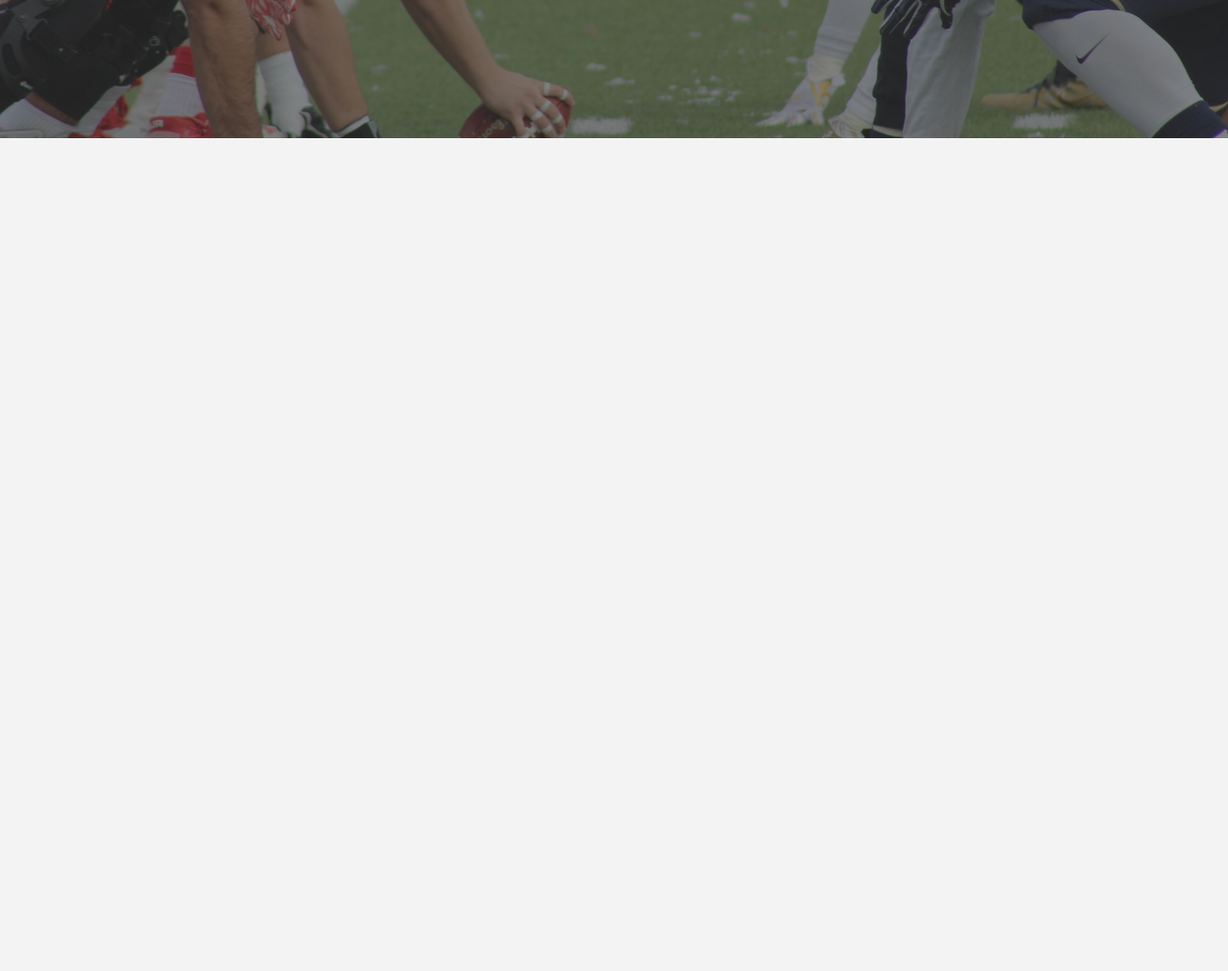
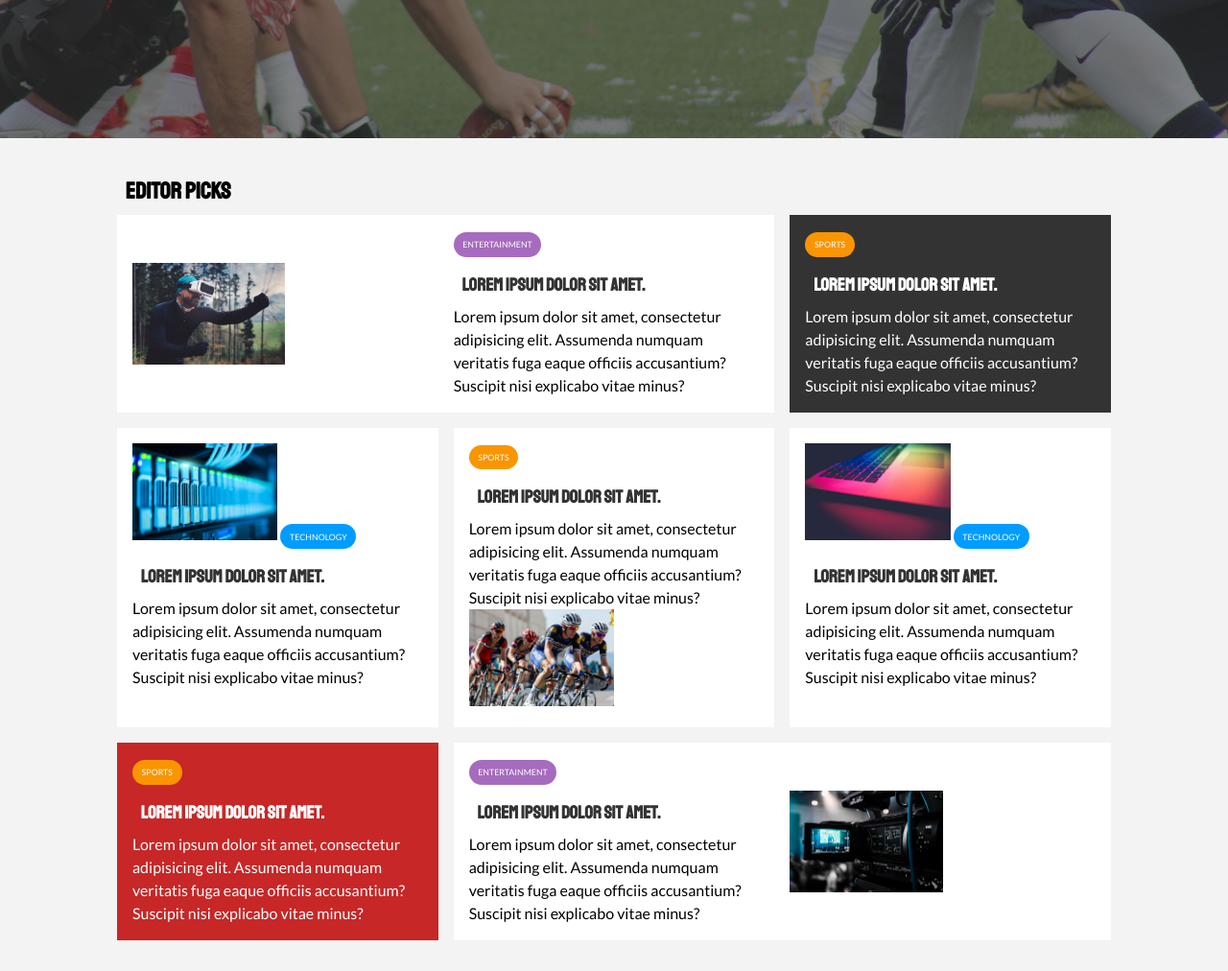
Before and after one commit to YusufHabeebah0409/News-Grid-Website, a plain HTML site: page index.html in a window 1280 px wide. Shown: the part 500-1512 px from the top of the page at 96% size. Before the commit the page ends 800 px from the top, so only its background shows below. Drawn offline with Linux system fonts and the light colour scheme.

Commit message:
Refactor HTML structure and enhance CSS for article layout and styling

```diff
--- a/index.html
+++ b/index.html
@@ -1,36 +1,51 @@
 <!DOCTYPE html>
 <html lang="en">
-
   <head>
-    <meta charset="UTF-8">
-    <meta name="viewport" content="width=device-width, initial-scale=1.0">
+    <meta charset="UTF-8" />
+    <meta name="viewport" content="width=device-width, initial-scale=1.0" />
 
     <!-- FontAwesome  -->
-    <script src="https://kit.fontawesome.com/7cea377a28.js" crossorigin="anonymous"></script>
+    <script
+      src="https://kit.fontawesome.com/7cea377a28.js"
+      crossorigin="anonymous"
+    ></script>
 
     <!-- Google Fonts  -->
-    <link rel="preconnect" href="https://fonts.googleapis.com">
-    <link rel="preconnect" href="https://fonts.gstatic.com" crossorigin>
+    <link rel="preconnect" href="https://fonts.googleapis.com" />
+    <link rel="preconnect" href="https://fonts.gstatic.com" crossorigin />
     <link
       href="https://fonts.googleapis.com/css2?family=Lato:ital,wght@0,100;0,300;0,400;0,700;0,900;1,100;1,300;1,400;1,700;1,900&family=Staatliches&display=swap"
-        rel="stylesheet">
+      rel="stylesheet"
+    />
 
     <!-- CSS Links  -->
-    <link rel="stylesheet" href="style.css">
-    <link rel="stylesheet" media="screen and (max-width: 768px )" href="mobile.css">
-    <link rel="icon" type="image/png" sizes="16x16" href="/favicon-16x16.png">
+    <link rel="stylesheet" href="style.css" />
+    <link
+      rel="stylesheet"
+      media="screen and (max-width: 768px )"
+      href="mobile.css"
+    />
+    <link rel="icon" type="image/png" sizes="16x16" href="/favicon-16x16.png" />
     <title>News Grid | Latest News</title>
   </head>
 
   <body>
     <nav id="main-nav">
       <div class="container">
-            <img src="./logo.png" alt="News Grid Logo">
+        <img src="./logo.png" alt="News Grid Logo" />
         <div class="social">
-                <a href="http://facebook.com" target="_blank"><i class="fab fa-facebook fa-2x"></i></a>
-                <a href="http://twitter.com" target="_blank"><i class="fab fa-twitter fa-2x"></i></a>
-                <a href="http://instagram.com" target="_blank"><i class="fab fa-instagram fa-2x"></i></a>
-                <a href="http://youtube.com" target="_blank"><i class="fab fa-youtube fa-2x"></i></a>
+          <a href="http://facebook.com" target="_blank"
+            ><i class="fab fa-facebook fa-2x"></i
+          ></a>
+          <a href="http://twitter.com" target="_blank"
+            ><i class="fab fa-twitter fa-2x"></i
+          ></a>
+          <a href="http://instagram.com" target="_blank"
+            ><i class="fab fa-instagram fa-2x"></i
+          ></a>
+          <a href="http://youtube.com" target="_blank"
+            ><i class="fab fa-youtube fa-2x"></i
+          ></a>
         </div>
         <ul>
           <li><a class="current" href="index.html">Home</a></li>
@@ -39,7 +54,6 @@
       </div>
     </nav>
 
-
     <!-- Showcase  -->
     <header id="showcase">
       <div class="container">
@@ -47,12 +61,111 @@
           <div class="showcase-content">
             <div class="category category-sports">Sports</div>
             <h1>Some Sports Article</h1>
-                    <p>Lorem ipsum dolor sit amet consectetur adipisicing elit. Aut suscipit perspiciatis rerum recusandae, rem natus, eaque eligendi illum voluptatibus, delectus voluptates sequi nihil molestias autem unde. Eum molestias fuga libero?</p>
+            <p>
+              Lorem ipsum dolor sit amet consectetur adipisicing elit. Aut
+              suscipit perspiciatis rerum recusandae, rem natus, eaque eligendi
+              illum voluptatibus, delectus voluptates sequi nihil molestias
+              autem unde. Eum molestias fuga libero?
+            </p>
             <a href="article.html" class="btn btn-primary">Read More</a>
           </div>
         </div>
       </div>
     </header>
+
+    <!-- Home Articles  -->
+    <section id="home-articles" class="py-2">
+      <div class="container">
+        <h2>Editor Picks</h2>
+        <div class="articles-container">
+          <article class="card">
+            <img src="./ent1.jpg" alt="" />
+            <div>
+              <div class="category category-ent">Entertainment</div>
+              <h3>
+                <a href="article.html">Lorem ipsum dolor sit amet.</a>
+              </h3>
+              <p>
+                Lorem ipsum dolor sit amet, consectetur adipisicing elit.
+                Assumenda numquam veritatis fuga eaque officiis accusantium?
+                Suscipit nisi explicabo vitae minus?
+              </p>
+            </div>
+          </article>
+          <article class="card bg-dark">
+              <div class="category category-sports">Sports</div>
+              <h3>
+                <a href="article.html">Lorem ipsum dolor sit amet.</a>
+              </h3>
+              <p>
+                Lorem ipsum dolor sit amet, consectetur adipisicing elit.
+                Assumenda numquam veritatis fuga eaque officiis accusantium?
+                Suscipit nisi explicabo vitae minus?
+              </p>
+          </article>
+          <article class="card">
+            <img src="./tech1.jpg" alt="">
+              <div class="category category-tech">Technology</div>
+              <h3>
+                <a href="article.html">Lorem ipsum dolor sit amet.</a>
+              </h3>
+              <p>
+                Lorem ipsum dolor sit amet, consectetur adipisicing elit.
+                Assumenda numquam veritatis fuga eaque officiis accusantium?
+                Suscipit nisi explicabo vitae minus?
+              </p>
+          </article>
+          <article class="card">
+              <div class="category category-sports">Sports</div>
+              <h3>
+                <a href="article.html">Lorem ipsum dolor sit amet.</a>
+              </h3>
+              <p>
+                Lorem ipsum dolor sit amet, consectetur adipisicing elit.
+                Assumenda numquam veritatis fuga eaque officiis accusantium?
+                Suscipit nisi explicabo vitae minus?
+              </p>
+              <img src="./sports1.jpg" alt="">
+          </article>
+          <article class="card">
+            <img src="./tech2.jpg" alt="">
+              <div class="category category-tech">Technology</div>
+              <h3>
+                <a href="article.html">Lorem ipsum dolor sit amet.</a>
+              </h3>
+              <p>
+                Lorem ipsum dolor sit amet, consectetur adipisicing elit.
+                Assumenda numquam veritatis fuga eaque officiis accusantium?
+                Suscipit nisi explicabo vitae minus?
+              </p>
+          </article>
+          <article class="card bg-primary">
+            <div class="category category-sports">Sports</div>
+            <h3>
+              <a href="article.html">Lorem ipsum dolor sit amet.</a>
+            </h3>
+            <p>
+              Lorem ipsum dolor sit amet, consectetur adipisicing elit.
+              Assumenda numquam veritatis fuga eaque officiis accusantium?
+              Suscipit nisi explicabo vitae minus?
+            </p>
+        </article>
+        <article class="card">
+            <div>
+              <div class="category category-ent">Entertainment</div>
+              <h3>
+                <a href="article.html">Lorem ipsum dolor sit amet.</a>
+              </h3>
+              <p>
+                Lorem ipsum dolor sit amet, consectetur adipisicing elit.
+                Assumenda numquam veritatis fuga eaque officiis accusantium?
+                Suscipit nisi explicabo vitae minus?
+              </p>
+            </div>
+            <img src="./ent2.jpg" alt="" />
+          </article>
+        </div>
+      </div>
+    </section>
   </body>
-
 </html>
--- a/style.css
+++ b/style.css
@@ -110,6 +110,45 @@ h6 {
     opacity: 0.9;
 }
 
+.card{
+    background: #fff;
+    padding: 1rem;
+}
+.bg-dark{
+    background: var(--dark-color);
+    color: #fff;
+}
+.bg-primary{
+    background: var(--primary-color );
+    color: #fff;
+}
+.bg-secondary{
+    background: var(--secondary-color);
+    color: #fff;
+}
+.py-1{ padding: 1.5rem 0;}
+.py-2{ padding: 2rem 0;}
+.py-3{ padding: 3rem 0;}
+.p-1{ padding: 1.5rem ;}
+.p-2{ padding: 2rem ;}
+.p-3{ padding: 3rem ;}
+
+
+.bg-dark h1,
+.bg-dark h2,
+.bg-dark h3,
+.bg-dark a,
+.bg-primary h1,
+.bg-primary h2,
+.bg-primary h3,
+.bg-primary a,
+.bg-secondary h1,
+.bg-secondary h2,
+.bg-secondary h3,
+.bg-secondary a {
+    color: #fff;
+}
+
 /* Navigation  */
 #main-nav {
     background: #fff;
@@ -193,3 +232,23 @@ h6 {
 #showcase .showcase-content p {
     margin-bottom: 1rem;
 }
+
+/* Home Articles  */
+#home-articles .articles-container {
+    display: grid;
+    grid-template-columns: repeat(3, 1fr);
+    gap: 1rem;
+}
+
+#home-articles .articles-container > *:first-child,
+#home-articles .articles-container > *:last-child{
+    display: grid;
+    grid-template-columns: repeat(2,1fr);
+    gap: 1rem;
+    align-items: center;
+    grid-column: 1/span 2;
+
+}
+#home-articles .articles-container > *:last-child{
+    grid-column: 2/span 2;
+}
```
Lines whose indentation alone changed are shown as unchanged.
